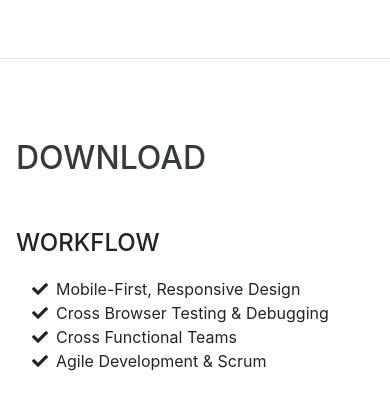
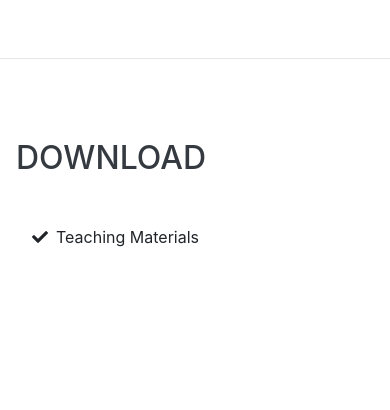
Before and after one commit to patcharinka/15016406, a website with bundled scripts: page index.html in a window 390 px wide. Shown: the part 690-1100 px from the top of the page. After the commit the page ends 1019 px from the top, so only its background shows below. Built offline with nearby package versions, Linux system fonts and the light colour scheme; a web font is replaced by a local one.

Commit message:
Update index.html

```diff
--- a/index.html
+++ b/index.html
@@ -221,20 +221,12 @@
           </li>
         </ul>-->
 
-        <div class="subheading mb-3">Workflow</div>
+        <div class="subheading mb-3"></div>
         <ul class="fa-ul mb-0">
           <li>
             <i class="fa-li fa fa-check"></i>
-            Mobile-First, Responsive Design</li>
-          <li>
-            <i class="fa-li fa fa-check"></i>
-            Cross Browser Testing &amp; Debugging</li>
-          <li>
-            <i class="fa-li fa fa-check"></i>
-            Cross Functional Teams</li>
-          <li>
-            <i class="fa-li fa fa-check"></i>
-            Agile Development &amp; Scrum</li>
+            Teaching Materials</li>
+
         </ul>
       </div>
     </section>
```
